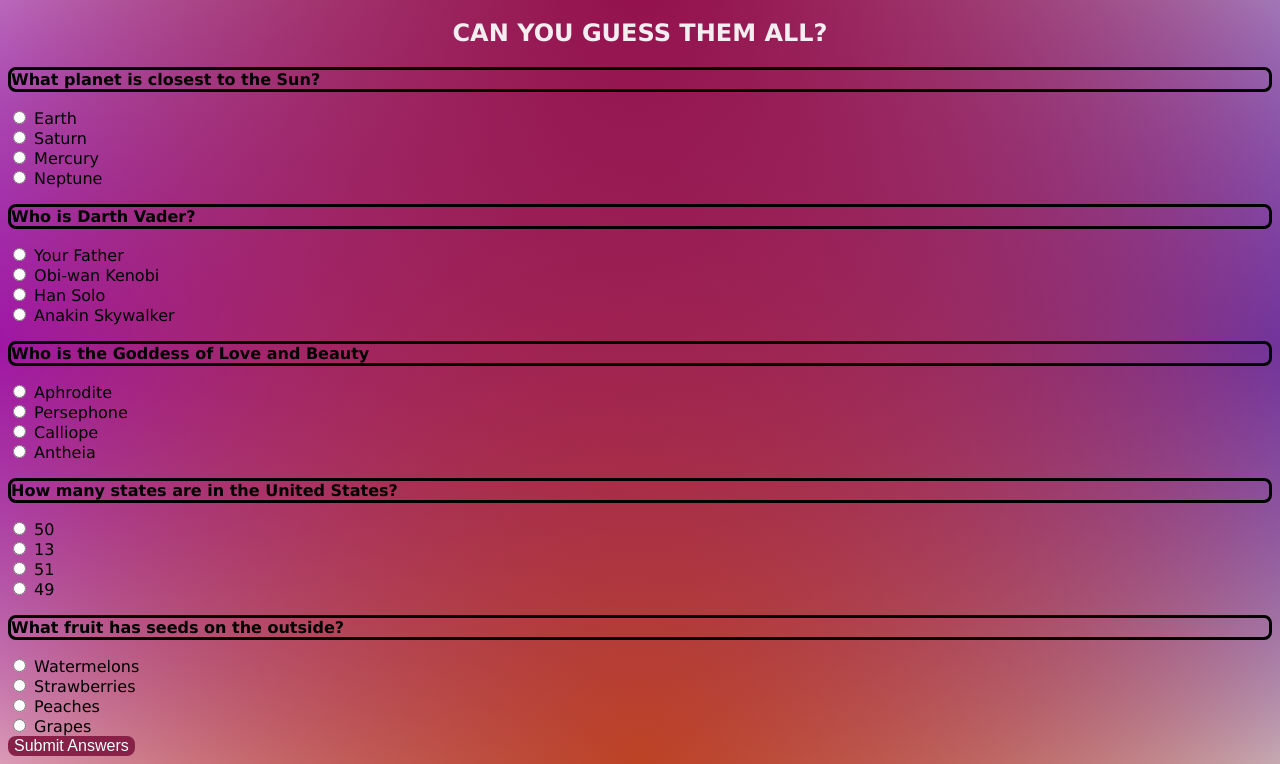
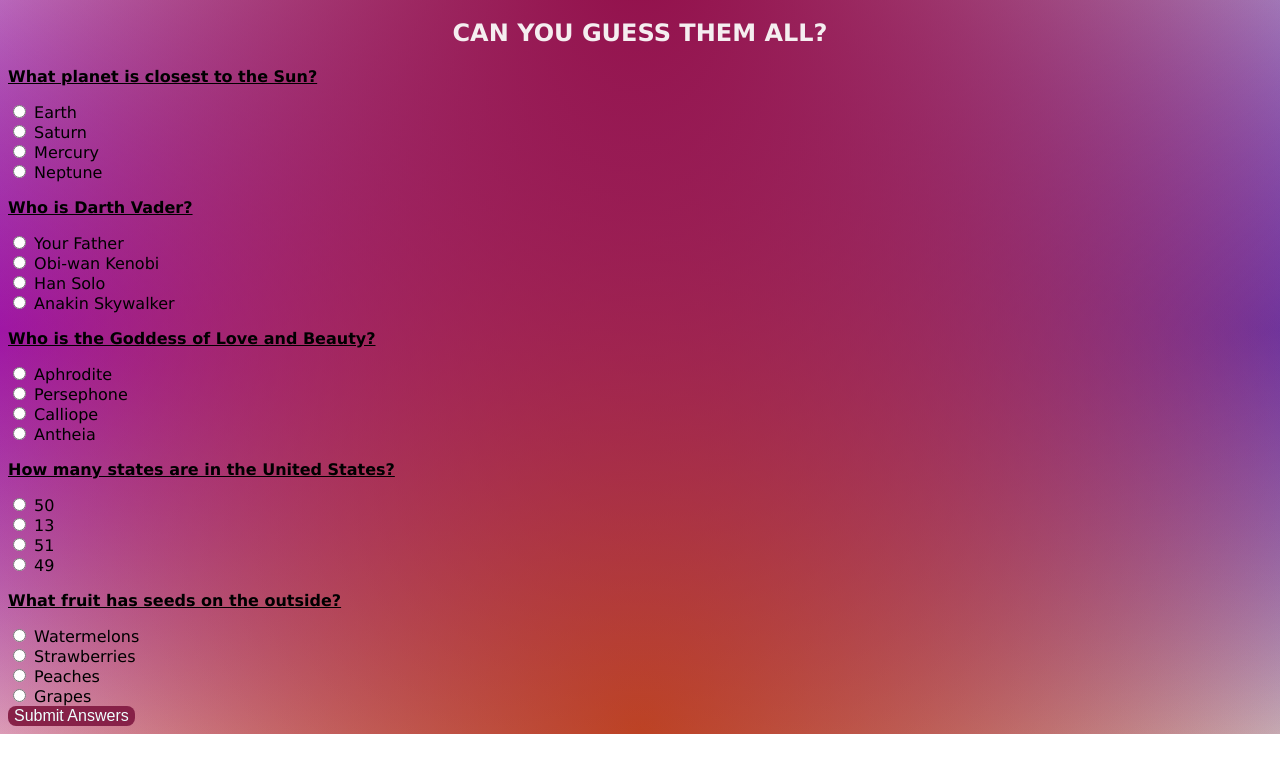
Before and after one commit to jeremyrrose/Trivia-Game, a plain HTML site: page index.html in a window 1280 px wide. Shown: the part 72-836 px from the top of the page. After the commit the page ends 806 px from the top, so only its background shows below. Drawn offline with Linux system fonts and the light colour scheme.

Commit message:
styling edit

```diff
--- a/index.html
+++ b/index.html
@@ -37,7 +37,7 @@
 <input type="radio" id="anakin2" name="character" value="Anakin Skywalker">
 <label for="anakin">Anakin Skywalker</label><br>
 
-<p>Who is the Goddess of Love and Beauty</p>
+<p>Who is the Goddess of Love and Beauty?</p>
 <input type="radio" id="aphrodite3" name="goddess" value="Aphrodite">
 <label for="aphrodite">Aphrodite</label><br>
 
--- a/style.css
+++ b/style.css
@@ -20,6 +20,7 @@ color:  rgb(245, 238, 240);
 border-style: double;
 border-width: 5px;
 border-radius: 8px;
+
 }
 h2{
     text-align: center;
@@ -28,9 +29,8 @@ color:  rgb(245, 238, 240);
 }
 p{
     font-weight: bold;
-    border-style: solid;
-    border-width: 3px;
-    border-radius: 8px;
+    text-decoration: underline;
+
 }
 
 button{
@@ -39,9 +39,10 @@ color: azure;
 border: none;
 font-size: 16px;
 border-radius: 8px;
+
 }
  button:hover{
-    background-color: #86AE94;
+    background-color: #d67910;
  }
 
  div{
```
